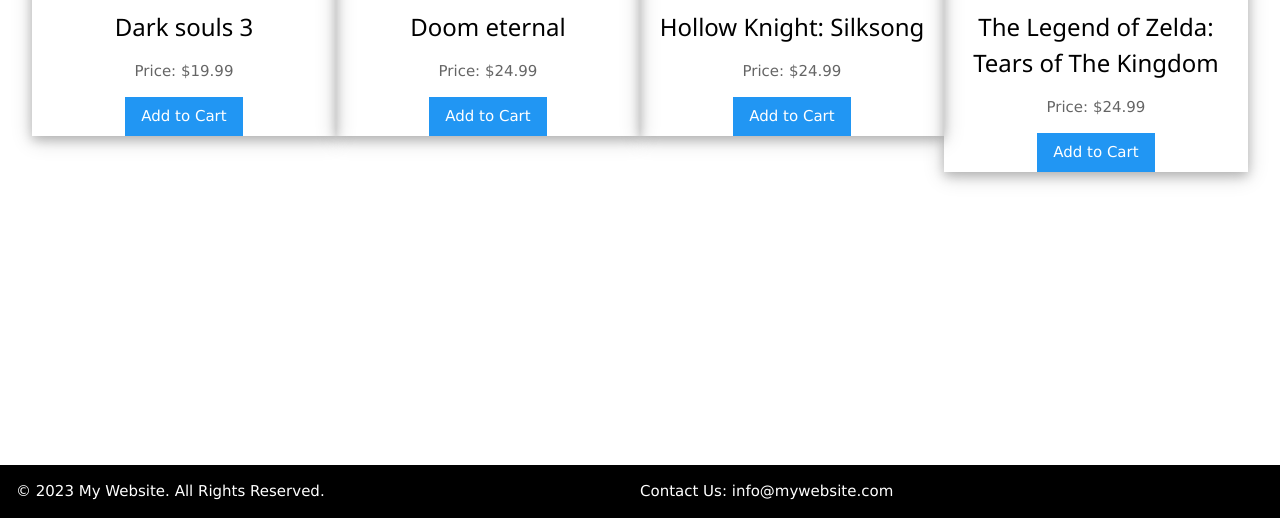
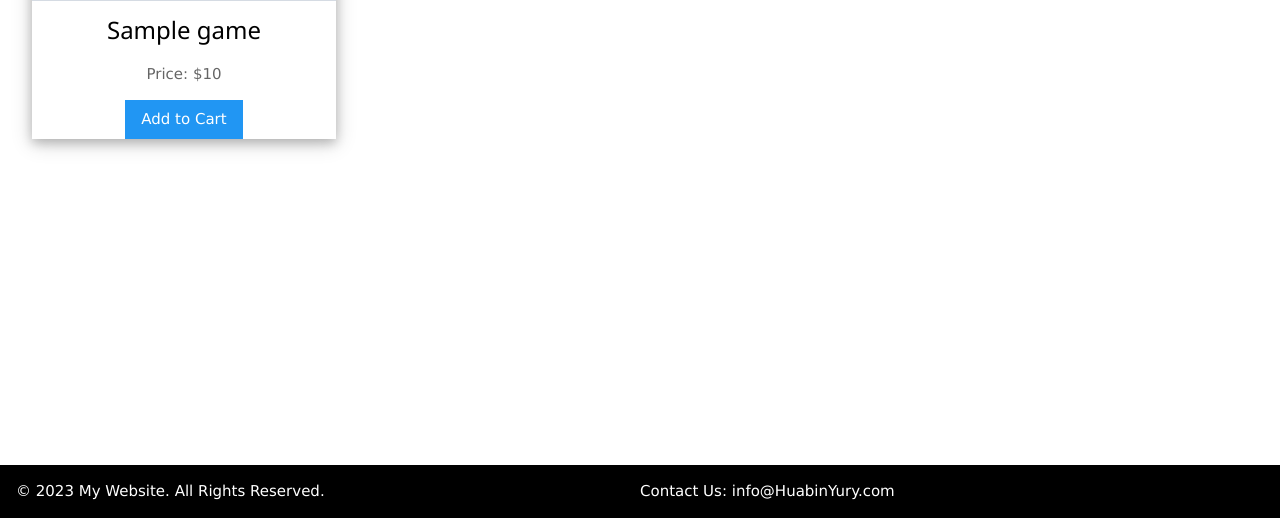
Before and after one commit to 123huabin123/PythonWeb, a Flask app: template templates/shopping.html in a window 1280 px wide. Shown: the part 282-800 px from the top of the page. Run offline with Flask 3, Linux system fonts and the light colour scheme; the template is opened without the code that fills it: most values are stand-ins (such as "Sample title", 1, 10 or a date in 2020); grey boxes marked "Sample" are stand-in pictures.

Commit message:
crete list games

```diff
--- a/main.py
+++ b/main.py
@@ -1,6 +1,30 @@
 from flask import Flask, render_template
 
 app = Flask(__name__)
+
+listGames = [
+    {
+        "name": "Dark souls 3",
+        "price": 49.99,
+        "image_url": "img/darkSouls3.jpg"
+    },
+    {
+        "name": "Doom eternal",
+        "price": 34.99,
+        "image_url": "img/doomEternal.jpg"
+    },
+    {
+        "name": "Hollow Knight: Silksong",
+        "price": 14.99,
+        "image_url": "img/silksong.jpeg"
+    },
+    {
+        "name": "The Legend of Zelda: Tears of The Kingdom",
+        "price": 24.99,
+        "image_url": "img/zelda.jpg"
+    }
+]
+
 
 @app.route('/')
 def index():
@@ -8,7 +32,7 @@
 
 @app.route('/shopping')
 def shopping():
-    return render_template('shopping.html')
+    return render_template('shopping.html', listGames=listGames)
 
 @app.route('/contact')
 def gaming():
--- a/templates/layout.html
+++ b/templates/layout.html
@@ -2,24 +2,22 @@
 <html>
 <head>
 	<title>{% block title %}{% endblock %}</title>
-	{% block styles %}
-    	<link rel="stylesheet" href="https://www.w3schools.com/w3css/4/w3.css">
-    {% endblock %}
-
+    <link rel="stylesheet" href="https://www.w3schools.com/w3css/4/w3.css">
 	<link rel="shortcut icon" href="{{ url_for('static', filename='img/iconoTienda.ico') }}" type="image/x-icon">
 
 </head>
 <body>
 	<header>
-		<!-- header -->
 		<!-- Navigation Bar -->
 		<nav>
 			<div class="w3-bar w3-black">
+				<a href="./" class="w3-bar-item">
+					<img src="{{ url_for('static', filename='img/logo.jpg') }}" style="width:3rem">
+				</a>
 				<a href="./" class="w3-bar-item w3-button">Home</a>
 				<a href="./shopping" class="w3-bar-item w3-button">Shopping</a>
 				<a href="./contact" class="w3-bar-item w3-button">Contact</a>
 				{% block shopping %}
-
 				{% endblock %}
 			</div>
 		</nav>
@@ -35,7 +33,7 @@
 				<p>&copy; 2023 My Website. All Rights Reserved.</p>
 			</div>
 			<div class="w3-col m6">
-				<p>Contact Us: info@mywebsite.com</p>
+				<p>Contact Us: info@HuabinYury.com</p>
 			</div>
 		</div>
 	</footer>
--- a/templates/shopping.html
+++ b/templates/shopping.html
@@ -1,55 +1,29 @@
 {% extends "layout.html" %}
 
 {% block title %}Shopping{% endblock %}
-    {% block shopping %}
-<div class="w3-right">
-    <img src="{{ url_for('static', filename='img/carritoShopping.png') }}" style="width:2rem;height:2rem;margin-right:2rem">
-</div>
-    {% endblock %}
+
+{% block shopping %}
+    <div class="w3-right">
+        <img src="{{ url_for('static', filename='img/carritoShopping.png') }}" style="width:2rem;height:2rem;margin-right:2rem">
+    </div>
+{% endblock %}
+
 {% block content %}
     <!-- Game Products -->
-    <div class="w3-container w3-padding-32">
+    <div class="w3-container w3-padding-32 w3-truncate">
         <div class="w3-row">
+            {% for game in listGames %}
             <div class="w3-col l3 m3 s12">
                 <div class="w3-card-4">
-                    <img src="{{ url_for('static', filename='img/darkSouls3.jpg') }}" alt="Dark souls 3" style="width:100%;height:14rem">
+                    <img src="{{ url_for('static', filename=game['image_url']) }}" alt="" style="width:100%;height:14rem">
                     <div class="w3-container w3-center">
-                        <h3>Dark souls 3</h3>
-                        <p class="w3-opacity">Price: $19.99</p>
+                        <h3 style="white-space: nowrap;overflow: hidden;text-overflow: ellipsis;">{{ game['name'] }}</h3>
+                        <p class="w3-opacity">Price: ${{ game['price'] }}</p>
                         <a href="#" class="w3-button w3-blue">Add to Cart</a>
                     </div>
                 </div>
             </div>
-            <div class="w3-col l3 m3 s12">
-                <div class="w3-card-4">
-                    <img src="{{ url_for('static', filename='img/doomEternal.jpg') }}" alt="Doom eternal" style="width:100%;height:14rem">
-                    <div class="w3-container w3-center">
-                        <h3>Doom eternal</h3>
-                        <p class="w3-opacity">Price: $24.99</p>
-                        <a href="#" class="w3-button w3-blue">Add to Cart</a>
-                    </div>
-                </div>
-            </div>
-            <div class="w3-col l3 m3 s12">
-                <div class="w3-card-4">
-                    <img src="{{ url_for('static', filename='img/silksong.jpeg') }}" alt="Silksong" style="width:100%;height:14rem">
-                    <div class="w3-container w3-center">
-                        <h3>Hollow Knight: Silksong</h3>
-                        <p class="w3-opacity">Price: $24.99</p>
-                        <a href="#" class="w3-button w3-blue">Add to Cart</a>
-                    </div>
-                </div>
-            </div>
-             <div class="w3-col l3 m3 s12">
-                <div class="w3-card-4">
-                    <img src="{{ url_for('static', filename='img/zelda.jpg') }}" alt="Zelda" style="width:100%;height:14rem">
-                    <div class="w3-container w3-center">
-                        <h3 class="w3-truncate">The Legend of Zelda: Tears of The Kingdom</h3>
-                        <p class="w3-opacity">Price: $24.99</p>
-                        <a href="#" class="w3-button w3-blue">Add to Cart</a>
-                    </div>
-                </div>
-            </div>
+            {% endfor %}
         </div>
     </div>
 {% endblock %}
```
Also changed, not shown: templates/games.html (added, +18 -0 lines), static/img/logo.jpg (added), templates/contact.html (renamed from templates/Contact.html).
